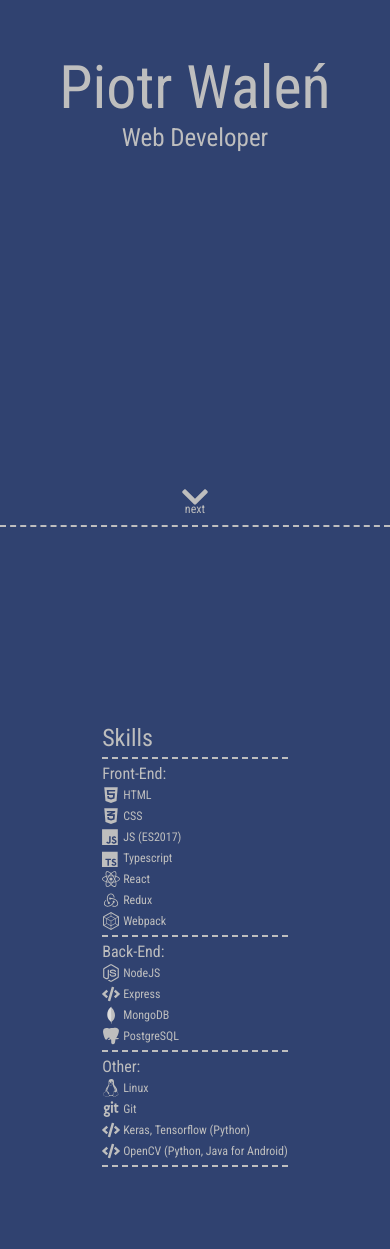
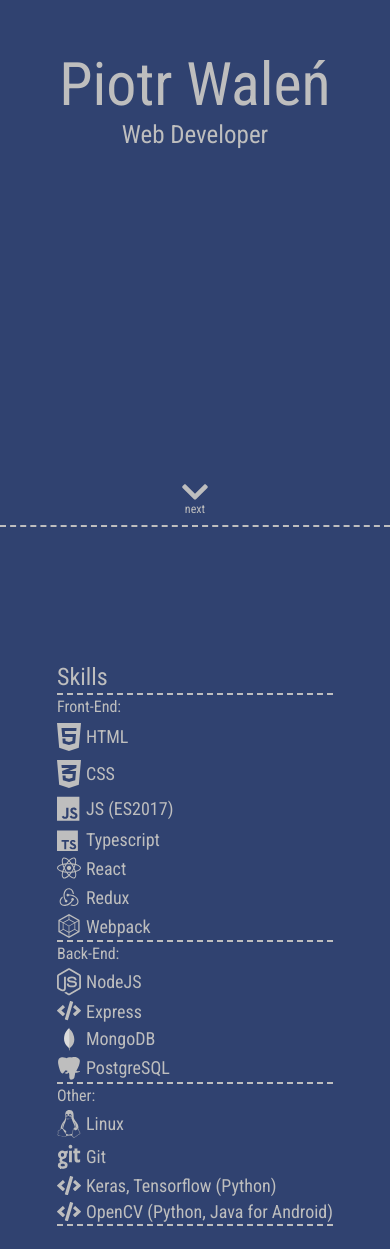
Before and after one commit to WalenPiotr/portfolio, a React app: page / in a window 390 px wide. Shown: the part 319-1568 px from the top of the page. Built offline with nearby package versions, Linux system fonts and the light colour scheme.

Commit message:
Modifing styles for mobile sizes

```diff
--- a/src/components/Page.tsx
+++ b/src/components/Page.tsx
@@ -49,7 +49,7 @@ const TextWrapper = styled.div`
 `;
 
 const IconWrapper = styled.div`
-    margin-bottom: -10px;
+    margin-bottom: -5px;
     width: 100%;
 
     width: 40px;
@@ -77,6 +77,13 @@ interface IPage {
     label: string;
 }
 
+const ButtonGroup = styled.div`
+    display: flex;
+    flex-direction: column;
+    justify-content: center;
+    align-items: center;
+`;
+
 const Page = ({
     handleClick,
     innerRef,
@@ -90,19 +97,19 @@ const Page = ({
         </ComponentWrapper>
         <Button onClick={handleClick}>
             {last ? (
-                <div>
+                <ButtonGroup>
                     <IconWrapper>
                         <Icon.navigation.up theme={theme} />
                     </IconWrapper>
                     <TextWrapper>Back to top</TextWrapper>
-                </div>
+                </ButtonGroup>
             ) : (
-                <div>
+                <ButtonGroup>
                     <IconWrapper>
                         <Icon.navigation.down theme={theme} />
                     </IconWrapper>
                     <TextWrapper>Next</TextWrapper>
-                </div>
+                </ButtonGroup>
             )}
         </Button>
     </Box>
--- a/src/pages/Skills.tsx
+++ b/src/pages/Skills.tsx
@@ -14,8 +14,13 @@ const Box = styled.div`
 const Section = styled.div`
     width: 100%;
     border-bottom: 2px dashed ${theme.fontPrimaryColor};
+
     margin-top: 5px;
     margin-bottom: 5px;
+    ${media.sm`
+        margin-top: 2px;
+        margin-bottom: 2px;
+    `};
 `;
 
 const List = styled.ul`
@@ -31,26 +36,18 @@ const Item = ({ icon, skill }: { icon: JSX.Element; skill: string }) => {
         justify-content: center;
         align-items: center;
         height: 100%;
+
         width: 24px;
-        height: 24px;
         margin-right: 5px;
-        ${media.sm`
-            width: 18px;
-            height: 18px;
-            margin-right: 3px;
-        `};
     `;
 
     const ItemBox = styled.li`
         display: flex;
         align-items: center;
         height: 100%;
+
+        font-size: 18px;
         margin-top: 5px;
-        font-size: 18px;
-        ${media.sm`
-            font-size: 12px;
-            margin-top: 3px;
-        `};
     `;
 
     return (
```
